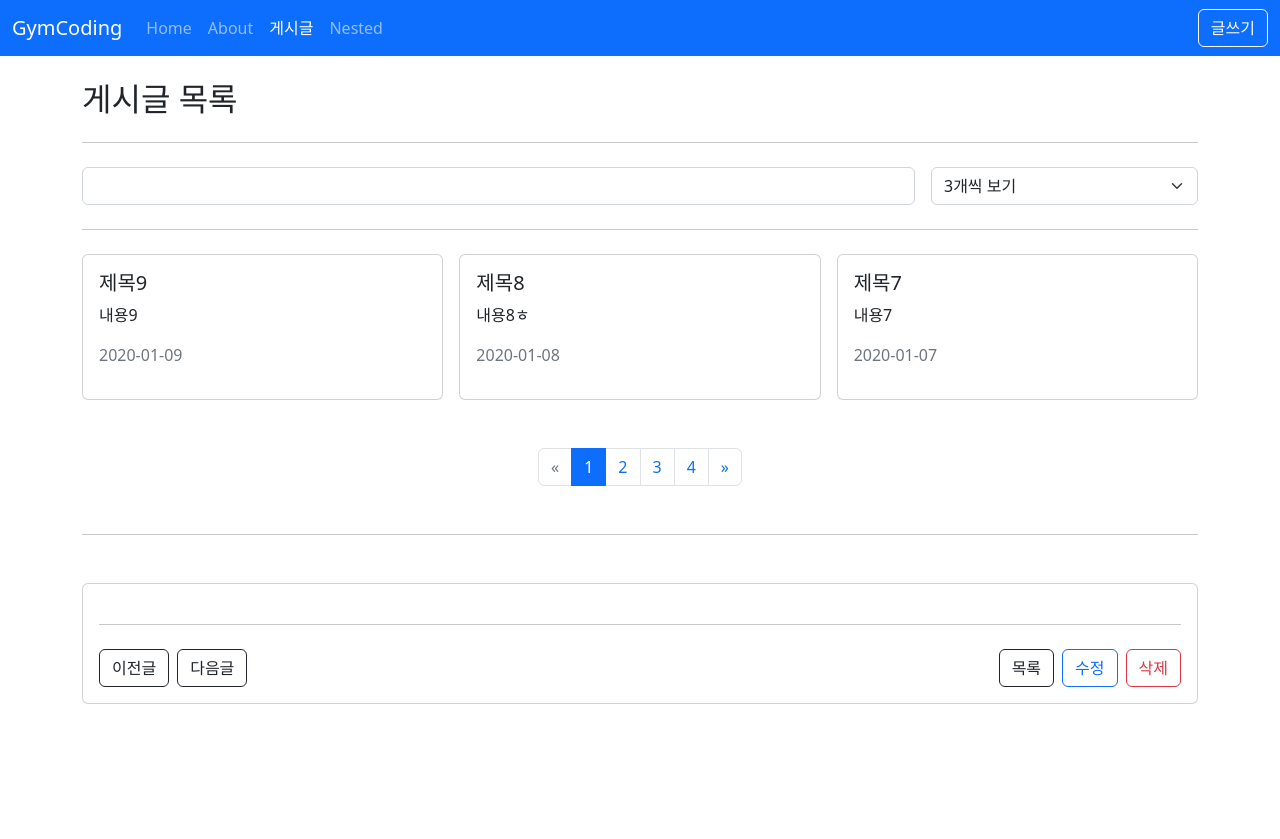
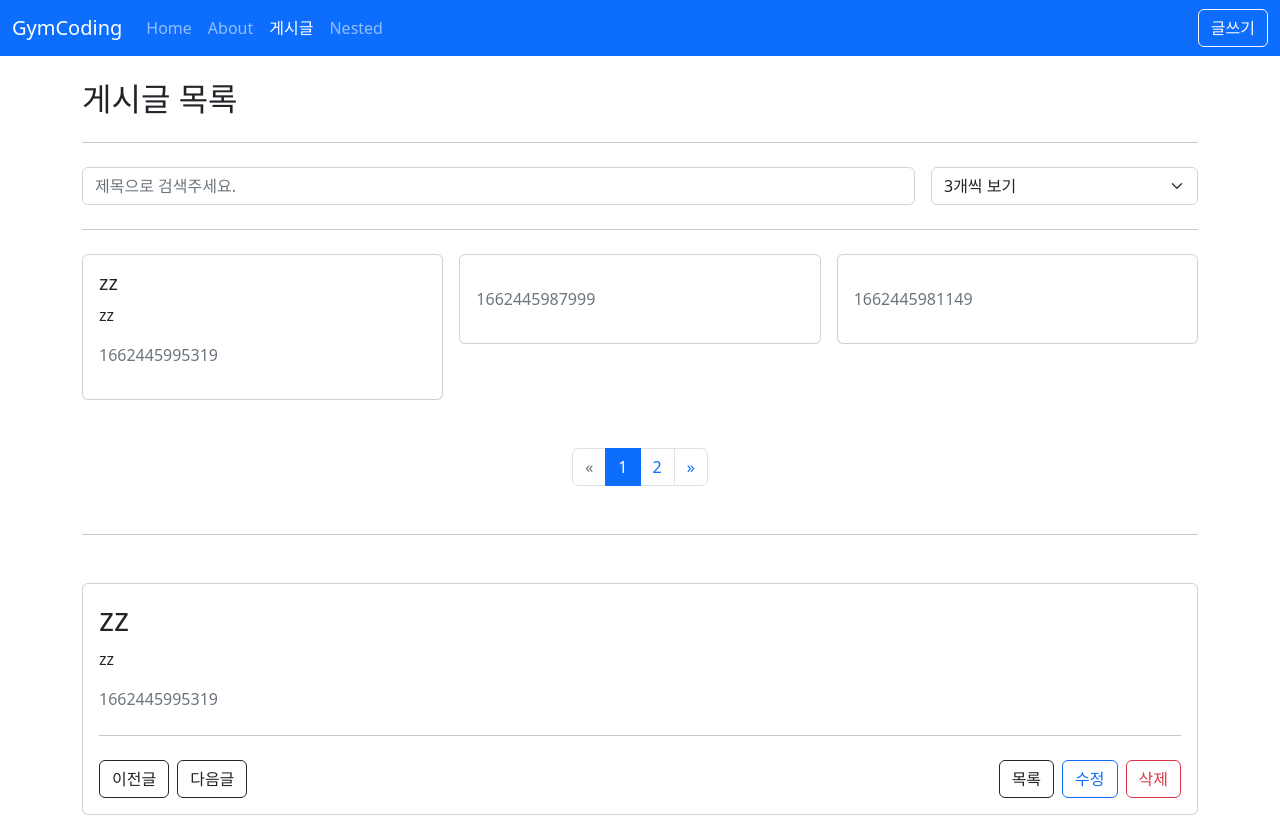
Before and after one commit to hueleev/vue3-posts, a Vue app: page /posts in a window 1280 px wide. Before the commit the page ends 800 px from the top, so only its background shows below. Built offline with nearby package versions, Linux system fonts and the light colour scheme; data requests are answered from the project's data file.

Commit message:
8_component

```diff
--- a/db.json
+++ b/db.json
@@ -1,64 +1,34 @@
 {
   "posts": [
     {
-      "id": 1,
-      "title": "제목1",
-      "content": "내용1",
-      "createdAt": "2020-01-01"
-    },
-    {
-      "id": 2,
-      "title": "제목2",
-      "content": "내용2",
-      "createdAt": "2020-01-02"
-    },
-    {
-      "id": 3,
-      "title": "제목3",
-      "content": "내용3",
-      "createdAt": "2020-01-03"
-    },
-    {
-      "id": 4,
-      "title": "제목4",
-      "content": "내용4",
-      "createdAt": "2020-01-04"
-    },
-    {
-      "id": 5,
-      "title": "제목5",
-      "content": "내용5",
-      "createdAt": "2020-01-05"
-    },
-    {
-      "id": 6,
-      "title": "제목6",
-      "content": "내용6",
-      "createdAt": "2020-01-06"
-    },
-    {
-      "id": 7,
-      "title": "제목7",
-      "content": "내용7",
-      "createdAt": "2020-01-07"
-    },
-    {
-      "title": "제목8",
-      "content": "내용8ㅎ",
-      "createdAt": "2020-01-08",
-      "id": 8
-    },
-    {
-      "id": 9,
-      "title": "제목9",
-      "content": "내용9",
-      "createdAt": "2020-01-09"
-    },
-    {
-      "title": "ttt",
+      "title": "t",
       "content": "ttt",
       "createdAt": 1662442764218,
       "id": 10
+    },
+    {
+      "title": "ggg",
+      "content": "gggg",
+      "createdAt": 1662445113496,
+      "id": 11
+    },
+    {
+      "title": null,
+      "content": null,
+      "createdAt": 1662445981149,
+      "id": 12
+    },
+    {
+      "title": null,
+      "content": null,
+      "createdAt": 1662445987999,
+      "id": 13
+    },
+    {
+      "title": "zz",
+      "content": "zz",
+      "createdAt": 1662445995319,
+      "id": 14
     }
   ]
 }
--- a/src/api/posts.js
+++ b/src/api/posts.js
@@ -5,7 +5,7 @@
 }
 
 export function getPostById(id) {
-	return posts.get(id);
+	return posts.get(`/${id}`);
 }
 
 export function createPost(data) {
@@ -13,7 +13,7 @@
 }
 
 export function updatePost(id, data) {
-	return posts.put(id, data);
+	return posts.put(`/${id}`, data);
 }
 
 export function deletePost(id) {
--- /dev/null
+++ b/src/components/AppGrid.vue
@@ -0,0 +1,22 @@
+<template>
+	<div class="row g-3">
+		<div v-for="(item, index) in items" :key="index" :class="colClass">
+			<slot :item="item" :index="index"></slot>
+		</div>
+	</div>
+</template>
+
+<script setup>
+defineProps({
+	items: {
+		type: Array,
+		required: true,
+	},
+	colClass: {
+		type: String,
+		default: 'col-4',
+	},
+});
+</script>
+
+<style lang="scss" scoped></style>
--- /dev/null
+++ b/src/components/AppPagination.vue
@@ -0,0 +1,58 @@
+<template>
+	<nav class="mt-5" aria-label="Page navigation example">
+		<ul class="pagination justify-content-center">
+			<li class="page-item" :class="isPrevPage">
+				<a
+					class="page-link"
+					href="#"
+					aria-label="Previous"
+					@click.prevent="$emit('page', currentPage - 1)"
+				>
+					<span aria-hidden="true">&laquo;</span>
+				</a>
+			</li>
+			<li
+				v-for="page in pageCount"
+				:key="page"
+				class="page-item"
+				:class="{ active: currentPage === page }"
+			>
+				<a class="page-link" href="#" @click.prevent="$emit('page', page)">{{
+					page
+				}}</a>
+			</li>
+			<li class="page-item" :class="isNextPage">
+				<a
+					class="page-link"
+					href="#"
+					aria-label="Next"
+					@click.prevent="$emit('page', currentPage + 1)"
+				>
+					<span aria-hidden="true">&raquo;</span>
+				</a>
+			</li>
+		</ul>
+	</nav>
+</template>
+
+<script setup>
+import { computed } from 'vue';
+
+const props = defineProps({
+	currentPage: {
+		type: Number,
+		required: true,
+	},
+	pageCount: {
+		type: Number,
+		required: true,
+	},
+});
+defineEmits(['page']);
+const isPrevPage = computed(() => ({ disabled: !(props.currentPage > 1) }));
+const isNextPage = computed(() => ({
+	disabled: !(props.currentPage < props.pageCount),
+}));
+</script>
+
+<style lang="scss" scoped></style>
--- /dev/null
+++ b/src/components/posts/PostFilter.vue
@@ -0,0 +1,36 @@
+<template>
+	<form @submit.prevent>
+		<div class="row g-3">
+			<div class="col">
+				<input
+					:value="title"
+					@input="$emit('update:title', $event.target.value)"
+					type="text"
+					class="form-control"
+					placeholder="제목으로 검색주세요."
+				/>
+			</div>
+			<div class="col-3">
+				<select
+					:value="limit"
+					@input="$emit('update:limit', $event.target.value)"
+					class="form-select"
+				>
+					<option value="3">3개씩 보기</option>
+					<option value="6">6개씩 보기</option>
+					<option value="9">9개씩 보기</option>
+				</select>
+			</div>
+		</div>
+	</form>
+</template>
+
+<script setup>
+defineProps({
+	title: String,
+	limit: Number,
+});
+defineEmits(['update:title', 'update:limit']);
+</script>
+
+<style lang="scss" scoped></style>
--- /dev/null
+++ b/src/components/posts/PostForm.vue
@@ -0,0 +1,38 @@
+<template>
+	<form>
+		<div class="mb-3">
+			<label for="exampleFormControlInput1" class="form-label">제목</label>
+			<input
+				:value="title"
+				@input="$emit('update:title', $event.target.value)"
+				type="text"
+				class="form-control"
+				id="title"
+			/>
+		</div>
+		<div class="mb-3">
+			<label for="exampleFormControlTextarea1" class="form-label">내용</label>
+			<textarea
+				:value="content"
+				@input="$emit('update:content', $event.target.value)"
+				class="form-control"
+				id="content"
+				rows="3"
+			></textarea>
+		</div>
+		<div class="d-flex gap-2 mt-4">
+			<slot name="actions"></slot>
+		</div>
+	</form>
+</template>
+
+<script setup>
+defineProps({
+	title: String,
+	content: String,
+});
+
+defineEmits(['update:title', 'update:content']);
+</script>
+
+<style lang="scss" scoped></style>
--- a/src/views/posts/PostCreateView.vue
+++ b/src/views/posts/PostCreateView.vue
@@ -2,36 +2,18 @@
 	<div>
 		<h2>게시글 등록</h2>
 		<hr class="my-4" />
-		<form @submit.prevent="save">
-			<div class="mb-3">
-				<label for="exampleFormControlInput1" class="form-label">제목</label>
-				<input
-					v-model="form.title"
-					type="text"
-					class="form-control"
-					id="title"
-				/>
-			</div>
-			<div class="mb-3">
-				<label for="exampleFormControlTextarea1" class="form-label">내용</label>
-				<textarea
-					v-model="form.content"
-					class="form-control"
-					id="content"
-					rows="3"
-				></textarea>
-			</div>
-			<div class="pt-4">
-				<button
-					type="button"
-					class="btn btn-outline-dark me-2"
-					@click="goListPage"
-				>
+		<PostForm
+			v-model:title="form.title"
+			v-model:content="form.content"
+			@submit.prevent="save"
+		>
+			<template #actions>
+				<button type="button" class="btn btn-outline-dark" @click="goListPage">
 					목록
 				</button>
 				<button class="btn btn-primary">저장</button>
-			</div>
-		</form>
+			</template>
+		</PostForm>
 	</div>
 </template>
 
@@ -39,6 +21,7 @@
 import { ref } from 'vue';
 import { useRouter } from 'vue-router';
 import { createPost } from '@/api/posts';
+import PostForm from '@/components/posts/PostForm.vue';
 
 const router = useRouter();
 const form = ref({
--- a/src/views/posts/PostDetailView.vue
+++ b/src/views/posts/PostDetailView.vue
@@ -33,7 +33,7 @@
 import { ref } from 'vue';
 
 const props = defineProps({
-	id: String,
+	id: [Number, String],
 });
 
 const router = useRouter();
--- a/src/views/posts/PostEditView.vue
+++ b/src/views/posts/PostEditView.vue
@@ -2,36 +2,22 @@
 	<div>
 		<h2>게시글 수정</h2>
 		<hr class="my-4" />
-		<form @submit.prevent="edit">
-			<div class="mb-3">
-				<label for="exampleFormControlInput1" class="form-label">제목</label>
-				<input
-					v-model="form.title"
-					type="text"
-					class="form-control"
-					id="title"
-				/>
-			</div>
-			<div class="mb-3">
-				<label for="exampleFormControlTextarea1" class="form-label">내용</label>
-				<textarea
-					v-model="form.content"
-					class="form-control"
-					id="content"
-					rows="3"
-				></textarea>
-			</div>
-			<div class="pt-4">
+		<PostForm
+			v-model:title="form.title"
+			v-model:content="form.content"
+			@submit.prevent="edit"
+		>
+			<template #actions>
 				<button
 					type="button"
-					class="btn btn-outline-danger me-2"
+					class="btn btn-outline-danger"
 					@click="goDetailPage"
 				>
 					취소
 				</button>
 				<button class="btn btn-primary">수정</button>
-			</div>
-		</form>
+			</template>
+		</PostForm>
 	</div>
 </template>
 
@@ -39,6 +25,7 @@
 import { getPostById, updatePost } from '@/api/posts';
 import { ref } from 'vue';
 import { useRoute, useRouter } from 'vue-router';
+import PostForm from '@/components/posts/PostForm.vue';
 
 const route = useRoute();
 const router = useRouter();
--- a/src/views/posts/PostListView.vue
+++ b/src/views/posts/PostListView.vue
@@ -2,79 +2,45 @@
 	<div>
 		<h2>게시글 목록</h2>
 		<hr class="my-4" />
-		<form @submit.prevent>
-			<div class="row g-3">
-				<div class="col">
-					<input v-model="params.title_like" type="text" class="form-control" />
-				</div>
-				<div class="col-3">
-					<select v-model="params._limit" class="form-select">
-						<option value="3">3개씩 보기</option>
-						<option value="6">6개씩 보기</option>
-						<option value="9">9개씩 보기</option>
-					</select>
-				</div>
-			</div>
-		</form>
+		<PostFilter
+			v-model:title="params.title_like"
+			v-model:limit="params._limit"
+		/>
 		<hr class="my-4" />
+		<AppGrid :items="posts">
+			<template v-slot="{ item }">
+				<PostItem
+					:title="item.title"
+					:content="item.content"
+					:created-at="item.createdAt"
+					@click="goPage(item.id)"
+				></PostItem>
+			</template>
+		</AppGrid>
 		<div class="row g-3">
-			<div v-for="post in posts" :key="post.id" class="col-4">
-				<PostItem
-					:title="post.title"
-					:content="post.content"
-					:created-at="post.createdAt"
-					@click="goPage(post.id)"
-				></PostItem>
-			</div>
+			<div v-for="post in posts" :key="post.id" class="col-4"></div>
 		</div>
-		<nav class="mt-5" aria-label="Page navigation example">
-			<ul class="pagination justify-content-center">
-				<li class="page-item" :class="{ disabled: !(params._page > 1) }">
-					<a
-						class="page-link"
-						href="#"
-						aria-label="Previous"
-						@click.prevent="--params._page"
-					>
-						<span aria-hidden="true">&laquo;</span>
-					</a>
-				</li>
-				<li
-					v-for="page in pageCount"
-					:key="page"
-					class="page-item"
-					:class="{ active: params._page === page }"
-				>
-					<a class="page-link" href="#" @click.prevent="params._page = page">{{
-						page
-					}}</a>
-				</li>
-				<li
-					class="page-item"
-					:class="{ disabled: !(params._page < pageCount) }"
-				>
-					<a
-						class="page-link"
-						href="#"
-						aria-label="Next"
-						@click.prevent="++params._page"
-					>
-						<span aria-hidden="true">&raquo;</span>
-					</a>
-				</li>
-			</ul>
-		</nav>
-		<hr class="my-5" />
-		<AppCard>
-			<PostDetailView :id="1" />
-		</AppCard>
+		<AppPagination
+			:current-page="params._page"
+			:page-count="pageCount"
+			@page="page => (params._page = page)"
+		/>
+		<template v-if="posts && posts.length > 0">
+			<hr class="my-5" />
+			<AppCard>
+				<PostDetailView :id="posts[0].id" />
+			</AppCard>
+		</template>
 	</div>
 </template>
 
 <script setup>
 import PostItem from '@/components/posts/PostItem.vue';
 import PostDetailView from '@/views/posts/PostDetailView.vue';
+import AppPagination from '@/components/AppPagination.vue';
 import AppCard from '@/components/AppCard.vue';
+import AppGrid from '@/components/AppGrid.vue';
+import PostFilter from '@/components/posts/PostFilter.vue';
 
 import { getPosts } from '@/api/posts';
 import { computed, ref, watchEffect } from 'vue';
```
Also changed, not shown: src/views/HomeView.vue (+16 -3 lines).
